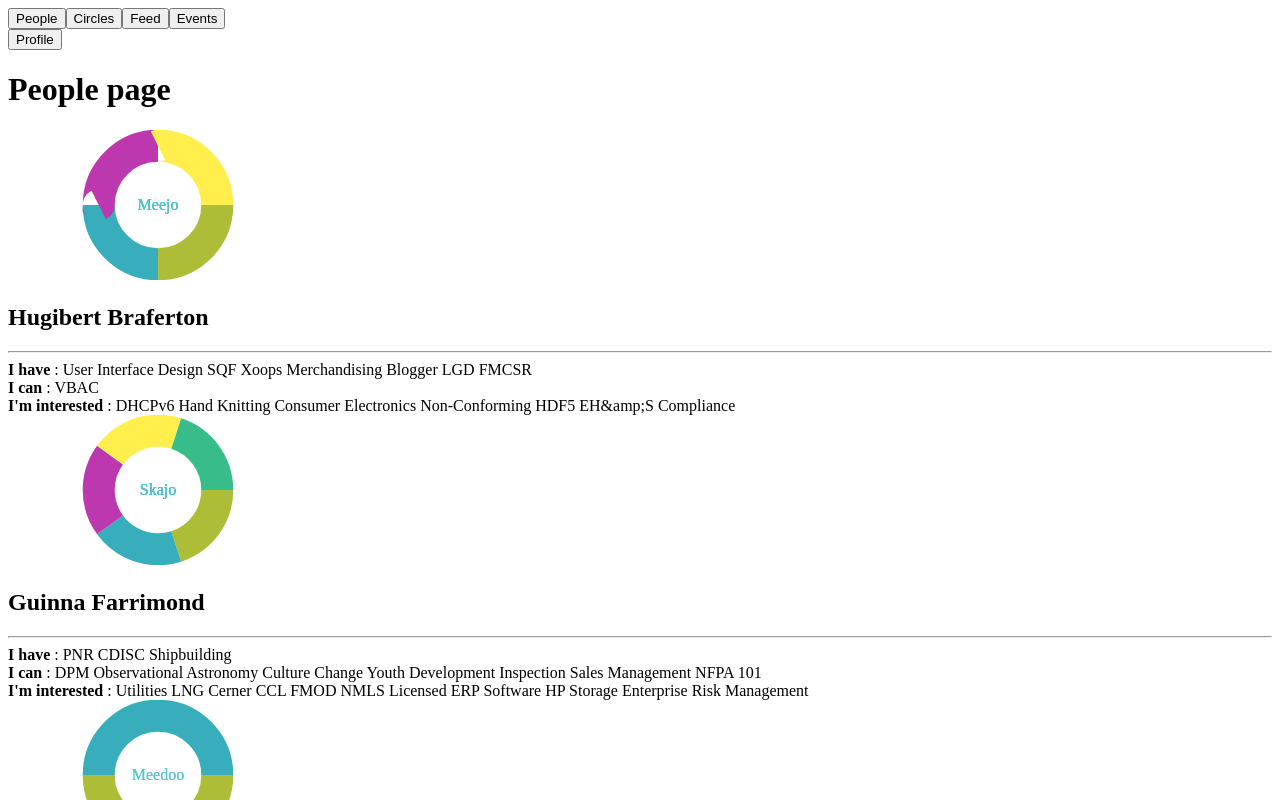
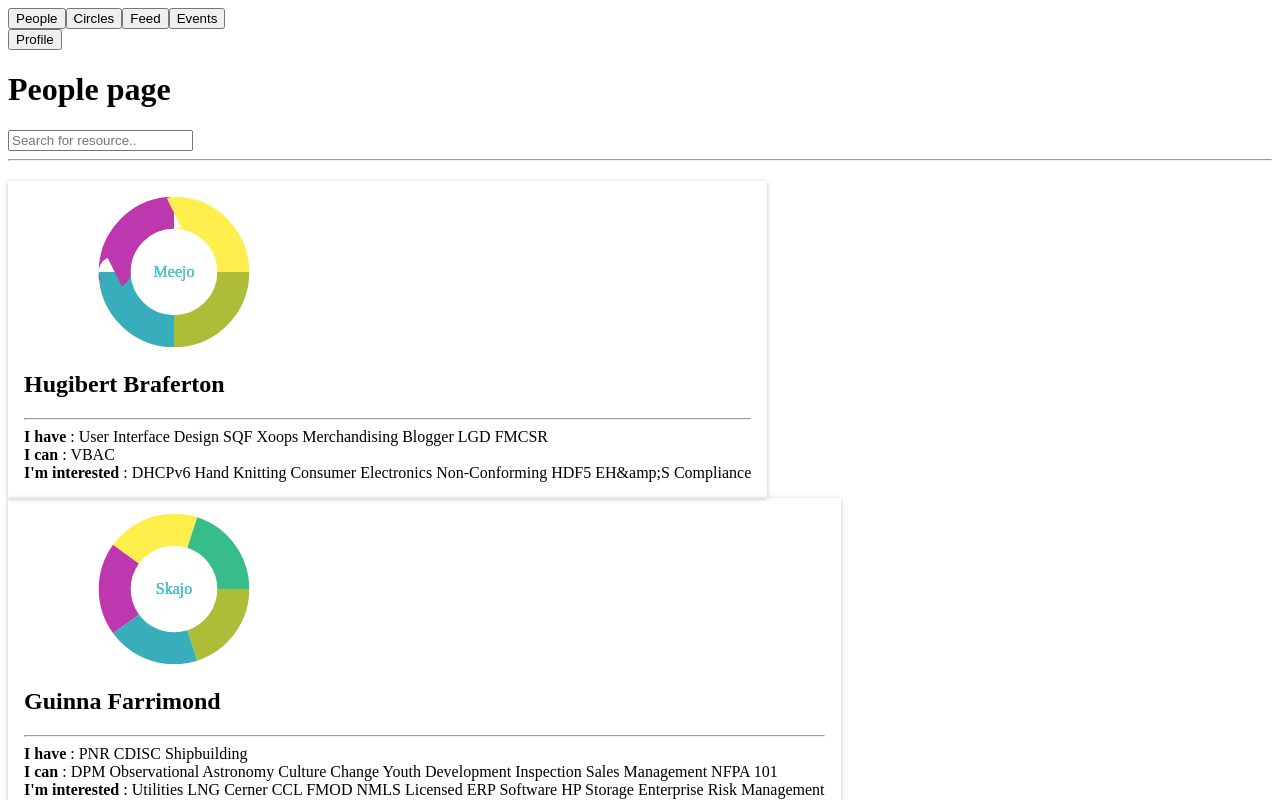
Before and after one commit to MGrudule/Knock, a Vue app: page /people in a window 1280 px wide. Shown: the top 800 px of the page. Built offline with nearby package versions, Linux system fonts and the light colour scheme; a web font is replaced by a local one.

Commit message:
[w10] Search filter function

```diff
--- a/src/views/People.vue
+++ b/src/views/People.vue
@@ -3,9 +3,19 @@
   <div class="page">
 
    <h1>{{ msg }}</h1>
-   <div v-for="(user, index) in myJson" :key="user.id" class="checkbox  col-sm-3 col-xs-12 ">
+   <div class="input input-with-icon ">
 
-     <chart v-bind:data="user.category.map(item => 1)"  v-bind:colorParts="user.category.map(item => item.color)" v-bind:nameParts="user.category.map(item => item.name)" v-bind:circleParts="user.circle.name"> </chart>
+         <input type="search" v-model="search" placeholder="Search for resource.." >
+         <i class="input-icon fa fa-search"></i>
+    </div>
+
+  <hr>
+
+
+  <transition-group class="wrapper" name="list">
+   <div v-for="(user, index) in filteredList" :key="user.id" class="checkbox list-item  col-md-3 card">
+
+     <chart  v-bind:data="user.category.map(item => 1)"  v-bind:colorParts="user.category.map(item => item.color)" v-bind:nameParts="user.category.map(item => item.name)" v-bind:circleParts="user.circle.name"> </chart>
 <h2 class="text-center"> {{user.name}} </h2>
     <hr>
    <div v-for="item in user.resources" :key="item.id" >
@@ -14,7 +24,9 @@
 
    </div>
    </div>
-  </div>
+   </transition-group>
+ </div>
+
 
 </template>
 
@@ -27,7 +39,7 @@ export default {
   data () {
     return {
 
-
+search: '',
       msg: 'People page',
 
       myJson: json,
@@ -35,24 +47,59 @@ export default {
     }
   },
   computed: {
-    fullName: function () {
-      _.flatMap(data, item =>
- _(user.category)
-   .filter({ name: 'fr' })
-   .map(v => ({id: item.id, name: v.name}))
-   .value()
-);
-
-
-    },
+    filteredList() {
+   return this.myJson.filter(user => {
+     return user.resources.some((item) => {
+       return item.name.some((name) => {
+     return name.toLowerCase().includes(this.search.toLowerCase())})})
+   })
+ }
   }
 }
 </script>
 
 <!-- Add "scoped" attribute to limit CSS to this component only -->
-<style lang="sass" scoped>
+<style lang="scss" scoped>
+.list-item {
+  display: inline-block;
+  margin-right: 10px;
+}
+.list-enter-active {
+  transition: all 1s;
+}
+.list-leave-active {
+  transition: all 0.1s;
+}
+
+.list-enter .list-leave/* .list-leave-active below version 2.1.8 */ {
+  opacity: 0;
+  //transform: translateY(30px);
+}
+.list-move {
+  transition: transform 1s;
+}
+
+  .wrapper {
+  display: flex;
+  max-width: 100%;
+  flex-wrap: wrap;
+  padding-top: 12px;
+}
+  .card {
+   box-shadow: rgba(0, 0, 0, 0.117647) 0px 1px 6px, rgba(0, 0, 0, 0.117647) 0px 1px 4px;
+   padding: 1em;
+   transition: .25s all ease-in-out;
 
 
+   &:hover  {
+     transform: scale(1.02);
+     background-color: rgba(255, 255, 255,0.1);
+
+
+   }
+
+
+ }
 
 
 </style>
--- a/src/views/Profile.vue
+++ b/src/views/Profile.vue
@@ -28,7 +28,7 @@
 
 
               <div class=" col-md-4">
-
+                <h1>  Interest circles {{ data.length }} </h1>
                 <chart v-bind:data="data"  v-bind:colorParts="colorParts"> </chart>
                 <div class="row">
                       <div v-for="(category, index) in categories" :key="category.id" class="checkbox col-md-offset-1 col-sm-4 col-xs-4 ">
```
